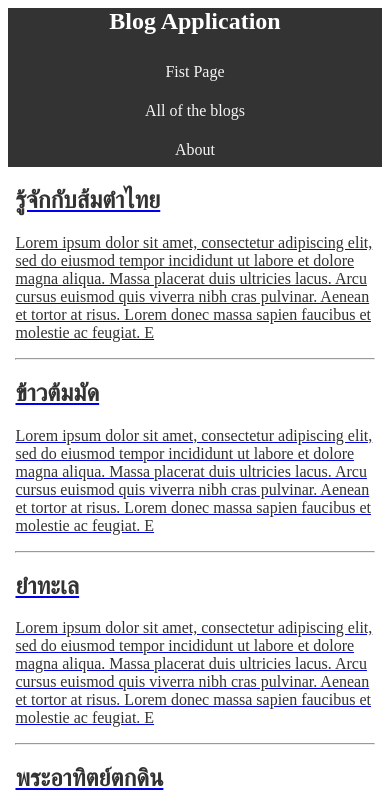
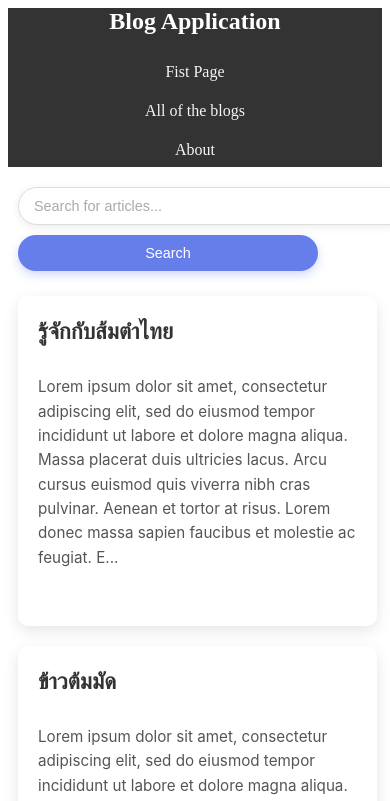
Before and after one commit to flook25/React_blogs, a React (Vite) app: page /blogs in a window 390 px wide. Shown: the top 801 px of the page. Built offline with nearby package versions, Linux system fonts and the light colour scheme.

Commit message:
add search function

```diff
--- a/src/components/Blogs.css
+++ b/src/components/Blogs.css
@@ -1,9 +1,202 @@
+/* Overall container for the blogs page */
 .blogs-container {
-    width: 96%;
-    max-width: 1140px;
-    margin: auto;
+    width: 96%; /* Responsive width */
+    max-width: 1140px; /* Maximum width for larger screens */
+    margin: 40px auto; /* Center the container and add vertical spacing */
+    padding: 0 20px; /* Horizontal padding for content */
+    font-family: 'Inter', sans-serif; /* Consistent font with Details.css */
+    color: #333; /* Default text color */
 }
 
+/* Styling for the search bar container */
+.search-container {
+    margin-bottom: 40px; /* Space below the search bar */
+    display: flex; /* Use flexbox to align input and button */
+    justify-content: center; /* Center the input and button group */
+    gap: 15px; /* Space between input and button */
+    align-items: center; /* Vertically align items */
+}
+
+/* Styling for the search input field */
+.search-input {
+    width: 100%; /* Full width within its flex item */
+    max-width: 400px; /* Limit max width of the input */
+    padding: 12px 20px;
+    border: 1px solid #ddd; /* Light gray border */
+    border-radius: 25px; /* Rounded corners for a modern look */
+    font-size: 1em;
+    outline: none; /* Remove outline on focus */
+    box-shadow: 0 2px 8px rgba(0, 0, 0, 0.08); /* Subtle shadow */
+    transition: border-color 0.3s ease, box-shadow 0.3s ease; /* Smooth transitions */
+}
+
+.search-input::placeholder {
+    color: #aaa; /* Lighter placeholder text */
+}
+
+.search-input:focus {
+    border-color: #667eea; /* Highlight border on focus */
+    box-shadow: 0 2px 10px rgba(102, 126, 234, 0.2); /* Stronger shadow on focus */
+}
+
+/* Styling for the search button */
+.search-button {
+    padding: 12px 25px;
+    background-color: #667eea; /* Primary button color */
+    color: white;
+    border: none;
+    border-radius: 25px; /* Rounded corners */
+    font-size: 1em;
+    cursor: pointer;
+    transition: background-color 0.3s ease, transform 0.2s ease; /* Smooth transitions */
+    box-shadow: 0 4px 10px rgba(102, 126, 234, 0.3); /* Subtle shadow */
+    white-space: nowrap; /* Prevent text wrapping */
+}
+
+.search-button:hover {
+    background-color: #536cdb; /* Darker shade on hover */
+    transform: translateY(-2px); /* Slight lift on hover */
+}
+
+.search-button:active {
+    transform: translateY(0); /* Press effect */
+    box-shadow: 0 2px 5px rgba(102, 126, 234, 0.2);
+}
+
+/* Container for all blog article cards */
+article {
+    display: grid; /* Use CSS Grid for a flexible card layout */
+    grid-template-columns: repeat(auto-fit, minmax(300px, 1fr)); /* Responsive columns */
+    gap: 30px; /* Space between grid items (cards) */
+}
+
+/* Styling for individual blog cards wrapped in Link */
+.card-link {
+    text-decoration: none; /* Remove underline from Link component */
+    color: inherit; /* Inherit text color for the link */
+}
+
+/* Styling for individual blog cards */
 .card {
+    background-color: #fff;
+    border-radius: 10px; /* Rounded corners consistent with other elements */
+    box-shadow: 0 5px 15px rgba(0, 0, 0, 0.1); /* More pronounced shadow for cards */
+    padding: 25px;
+    height: auto; /* Allow card height to adjust based on content */
+    display: flex; /* Flexbox for content inside the card */
+    flex-direction: column; /* Stack content vertically */
+    justify-content: space-between; /* Push hr to bottom if content is short */
+    transition: transform 0.3s ease, box-shadow 0.3s ease; /* Smooth hover effects */
+    cursor: pointer; /* Indicate that the card is clickable */
+}
+
+/* Hover effect for the cards */
+.card-link:hover .card { /* Apply hover effect to the card when the link is hovered */
+    transform: translateY(-5px); /* Lift card slightly on hover */
+    box-shadow: 0 8px 20px rgba(0, 0, 0, 0.15); /* Stronger shadow on hover */
+}
+
+
+/* Styling for the title within each card */
+.card h2 {
+    font-size: 1.8em;
     color: #333;
+    margin-top: 0;
+    margin-bottom: 15px;
+    line-height: 1.3;
 }
+
+/* Styling for the content preview paragraph within each card */
+.card p {
+    font-size: 1em;
+    color: #555;
+    line-height: 1.6;
+    margin-bottom: 20px;
+    flex-grow: 1; /* Allow content to take available space */
+}
+
+/* Styling for the horizontal rule within each card */
+.card hr {
+    border: none;
+    border-top: 1px solid #eee; /* Light separator line */
+    margin-top: 15px;
+    margin-bottom: 0; /* No margin at the bottom of hr */
+}
+
+/* Message for no search results */
+.no-results {
+    text-align: center;
+    font-size: 1.2em;
+    color: #777;
+    grid-column: 1 / -1; /* Make it span all columns in the grid */
+    padding: 40px 0;
+}
+
+
+/* Responsive adjustments for smaller screens */
+@media (max-width: 768px) {
+    .blogs-container {
+        margin: 20px auto; /* Adjust margin for smaller screens */
+        padding: 0 15px; /* Adjust padding */
+    }
+
+    .search-container {
+        margin-bottom: 30px;
+        flex-direction: column; /* Stack input and button on small screens */
+        gap: 10px; /* Adjust gap for stacked items */
+        align-items: stretch; /* Stretch items to full width */
+    }
+
+    .search-input {
+        padding: 10px 15px;
+        font-size: 0.95em;
+        max-width: 100%; /* Allow input to take full width when stacked */
+    }
+
+    .search-button {
+        padding: 10px 20px;
+        font-size: 0.95em;
+        width: 100%; /* Make button take full width when stacked */
+        max-width: 300px; /* Limit button width for better appearance */
+    }
+
+    article {
+        grid-template-columns: 1fr; /* Single column layout on small screens */
+        gap: 20px; /* Reduce gap */
+    }
+
+    .card {
+        padding: 20px;
+    }
+
+    .card h2 {
+        font-size: 1.6em;
+    }
+
+    .card p {
+        font-size: 0.95em;
+    }
+}
+
+/* Even smaller screens (e.g., phones) */
+@media (max-width: 480px) {
+    .blogs-container {
+        padding: 0 10px;
+    }
+
+    .search-container {
+        margin-bottom: 25px;
+    }
+
+    .search-input {
+        font-size: 0.9em;
+    }
+
+    .search-button {
+        font-size: 0.9em;
+    }
+
+    .card h2 {
+        font-size: 1.4em;
+    }
+}
--- a/src/components/Blogs.jsx
+++ b/src/components/Blogs.jsx
@@ -1,24 +1,44 @@
+import { useState } from 'react'
 import blogs from '../data/blogs'
 import './Blogs.css'
 import { Link } from 'react-router-dom'
 
 export default function Blogs() {
-    return(
+    const [search, setSearch] = useState('')
+
+    // Filter blogs based on search input
+    const filteredBlogs = blogs.filter((item) =>
+        item.title.toLowerCase().includes(search.toLowerCase()) ||
+        item.content.toLowerCase().includes(search.toLowerCase())
+    );
+
+    return (
         <div className='blogs-container'>
+            <div className='search-container'>
+                <input
+                    type="text"
+                    className='search-input'
+                    placeholder='Search for articles...'
+                    value={search}
+                    onChange={(e) => setSearch(e.target.value)}
+                />
+                <button className='search-button'>Search</button> {/* Added search button */}
+            </div>
             <article>
-                {blogs.map((item)=> (
-                    <Link to={`/blogs/${item.id}`}>
-                    <div className='card' key={item.id}>
-                        <h2>{item.title}</h2>
-                        <p>{item.content.substring(0,300)}</p>
-                        <hr></hr>
-                    </div>
-                    </Link>
-
-
-                ))}
+                {filteredBlogs.length > 0 ? ( // Display filtered blogs or a message
+                    filteredBlogs.map((item) => (
+                        <Link to={`/blogs/${item.id}`} key={item.id} className="card-link"> {/* Added card-link for consistent styling */}
+                            <div className='card'>
+                                <h2>{item.title}</h2>
+                                <p>{item.content.substring(0, 300)}...</p> {/* Added ellipsis */}
+                                <hr></hr>
+                            </div>
+                        </Link>
+                    ))
+                ) : (
+                    <p className="no-results">No blogs found matching your search.</p>
+                )}
             </article>
-
         </div>
     )
 }
```
